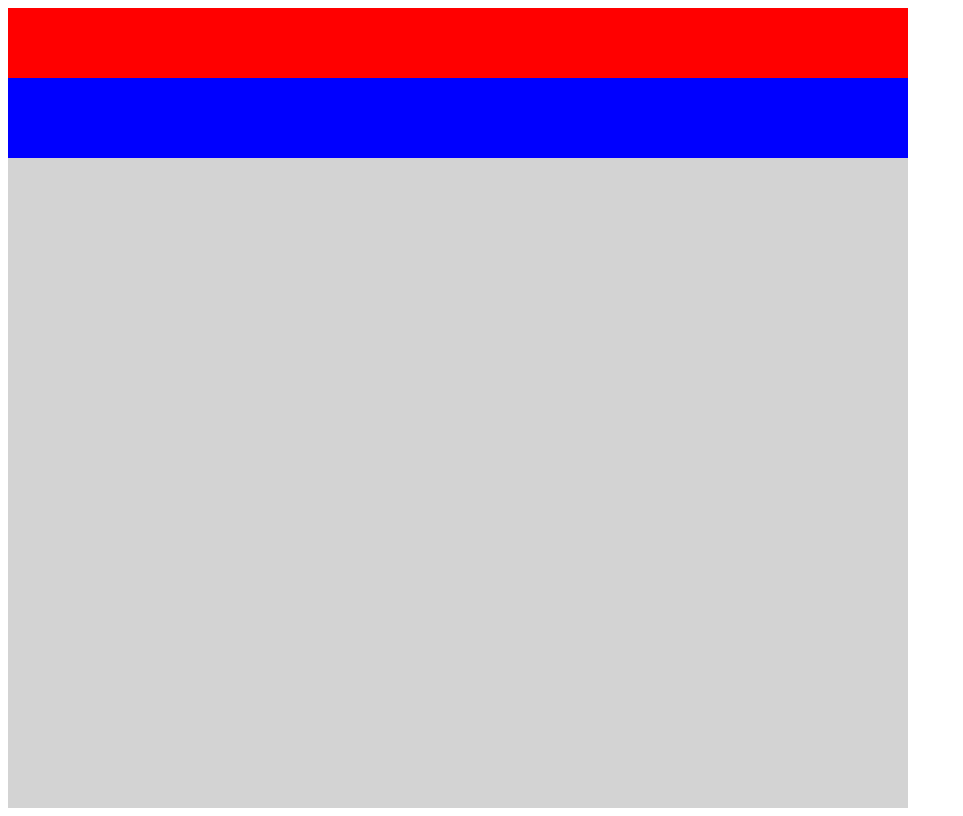
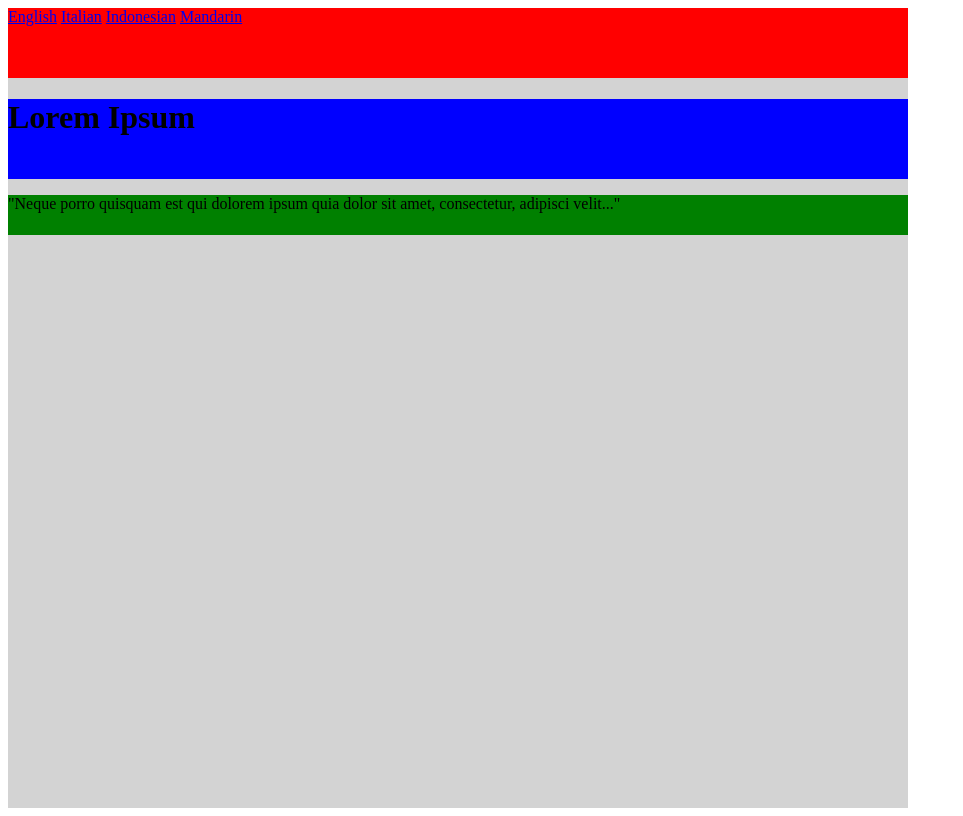
Before and after one commit to arjunrvan/Day1, a plain HTML site: page div.html in a window 1280 px wide. Shown: the whole page, without its empty margins (0-963 px from the left). Drawn offline with Linux system fonts and the light colour scheme.

Commit message:
added text to div

```diff
--- a/div.html
+++ b/div.html
@@ -20,12 +20,28 @@
                 height: 80px;
                 background-color: blue;
             }
+
+            div#subheader {
+                width: 900px;
+                height: 40px;
+                background-color: green;
+            }
         </style>
     </head>
     <body>
         <div id="container">
-            <div id="links"></div>
-            <div id="header"></div>
+            <div id="links">
+                <a href='#'>English</a>
+                <a href='#'>Italian</a>
+                <a href='#'>Indonesian</a>
+                <a href='#'>Mandarin</a>
+            </div>
+            <div id="header">
+                <h1>Lorem Ipsum</h1>
+            </div>
+            <div id="subheader">
+                <p>"Neque porro quisquam est qui dolorem ipsum quia dolor sit amet, consectetur, adipisci velit..."</p>
+            </div>
 
         </div>
 
```
